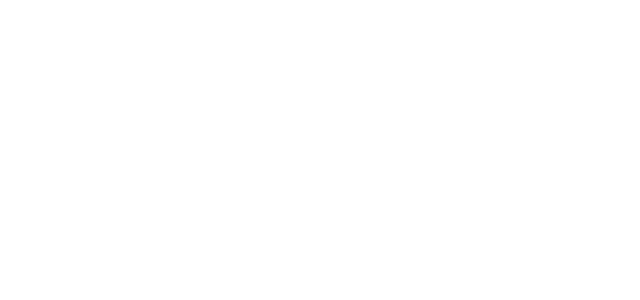
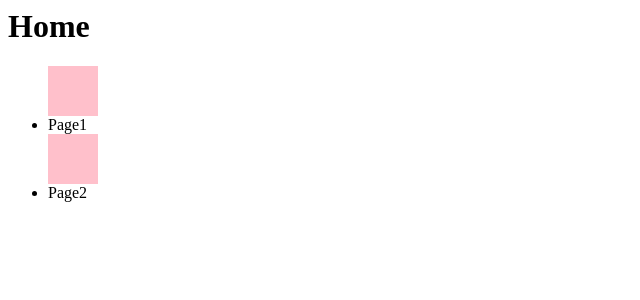
Before and after one commit to mushroomgead/react-starter-kit, a React app: page / in a window 1280 px wide. Shown: the top 300 px of the page, without its empty margins (0-640 px from the left). Built offline with nearby package versions, Linux system fonts and the light colour scheme.

Commit message:
add routers

```diff
--- /dev/null
+++ b/src/components/Home.jsx
@@ -0,0 +1,7 @@
+import React from 'react';
+
+const Home = () => (
+  <h1>Home</h1>
+)
+
+export default Home;
--- a/src/components/Main.jsx
+++ b/src/components/Main.jsx
@@ -1,13 +1,21 @@
 import React from 'react';
-import { Switch, Route } from 'react-router-dom';
+import { BrowserRouter as Router, Route, Link } from 'react-router-dom';
+import Home from './Home';
 import Page1 from './Page1';
 import Page2 from './Page2';
 
 const Main = () => (
-  <Switch>
-    <Route path='/page1' component={Page1} />
-    <Route path='/page2' component={Page2} />
-  </Switch>
+  <Router>
+    <div>
+      <Route exact path='/' component={Home} />
+      <Route path='/page1' component={Page1} />
+      <Route path='/page2' component={Page2} />
+      <ul>
+        <li><Link to='page1' />Page1</li>
+        <li><Link to='page2' />Page2</li>
+      </ul>
+    </div>
+  </Router>
 )
 
 export default Main;
--- a/src/style.scss
+++ b/src/style.scss
@@ -1,3 +1,9 @@
+a {
+  width: 50px;
+  height: 50px;
+  background: pink;
+  display: block;
+}
 /* Loader */
 .loader-container {
   margin-top: 250px;
```
